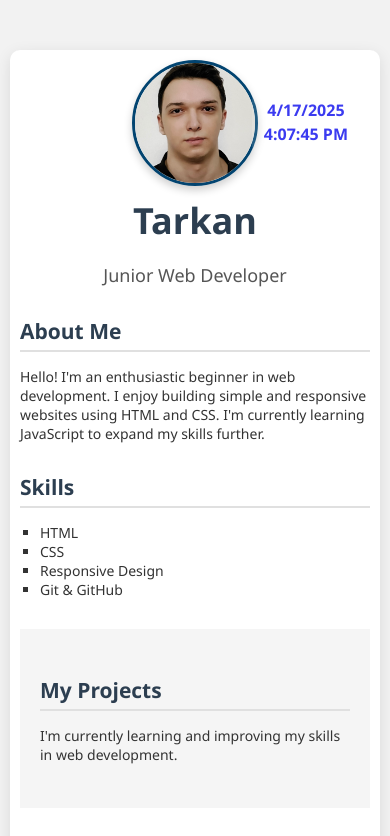
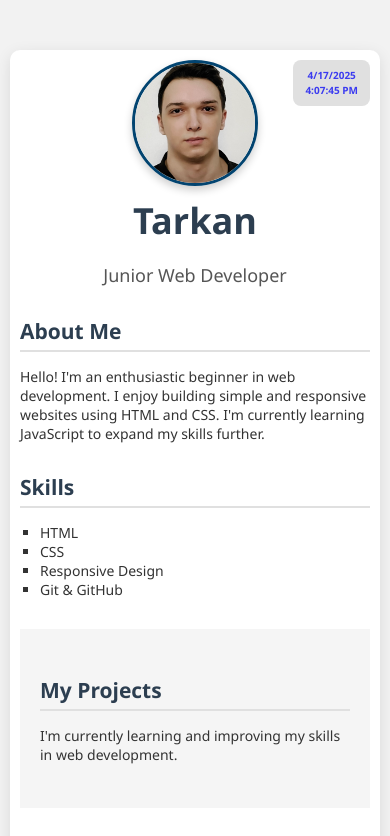
Before and after one commit to Tarkan-34/my-cv, a plain HTML site: page index.html in a window 390 px wide. Shown: the top 836 px of the page. Drawn offline with Linux system fonts and the light colour scheme.

Commit message:
Add files via upload

```diff
--- a/style.css
+++ b/style.css
@@ -120,7 +120,7 @@ body {
         right: 20px;
         font-size: 15px;
         position: absolute;
-        background-color: rgba(255, 255, 255, 0.125);
+        background-color: rgba(11, 11, 11, 0.125);
         padding: 8px 12px;
         border-radius: 8px;
         line-height: 1.5;
@@ -153,8 +153,10 @@ body {
             box-sizing: border-box;
         }
         .clock{
-            font-size: 16px;
-            margin-top: 20px;
+            font-size: 10px;
+            top: 10px;
+            right: 10px;
+            background-color: rgba(11, 11, 11, 0.125);
         }
         img{
             max-width: 100%;
```
